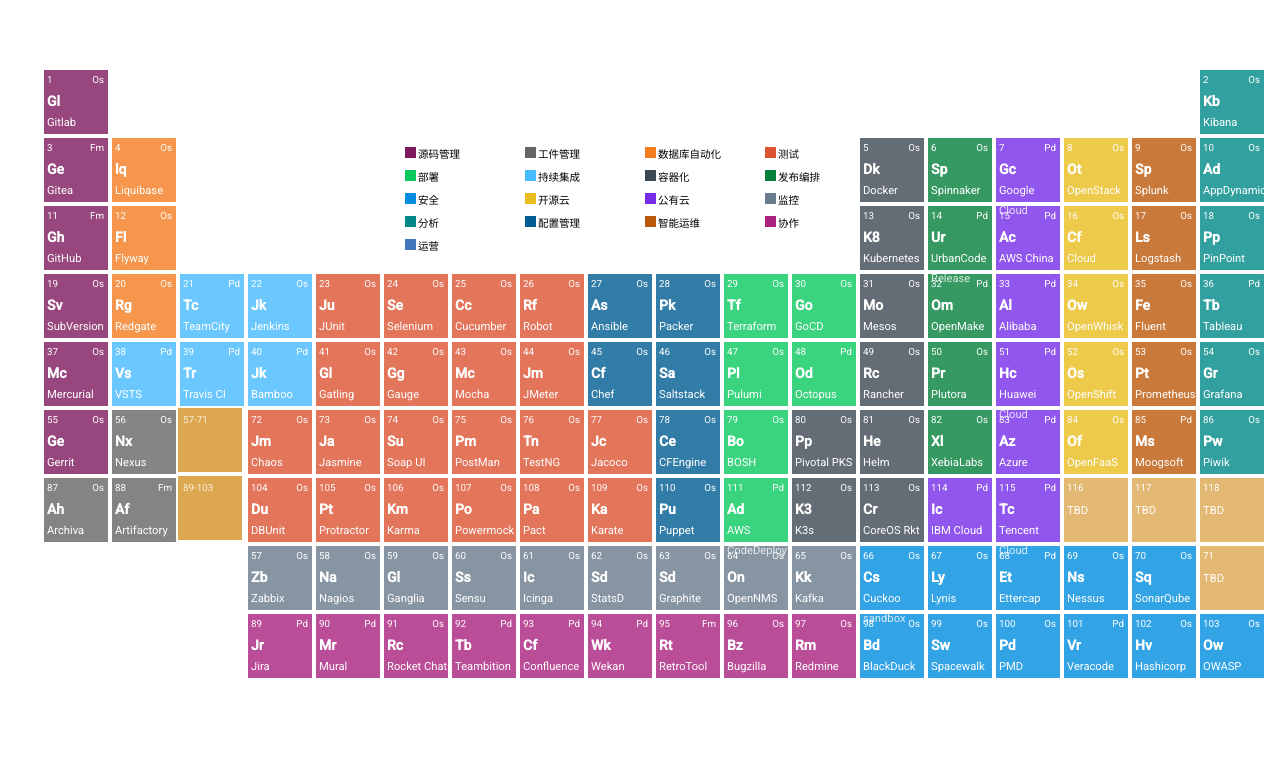
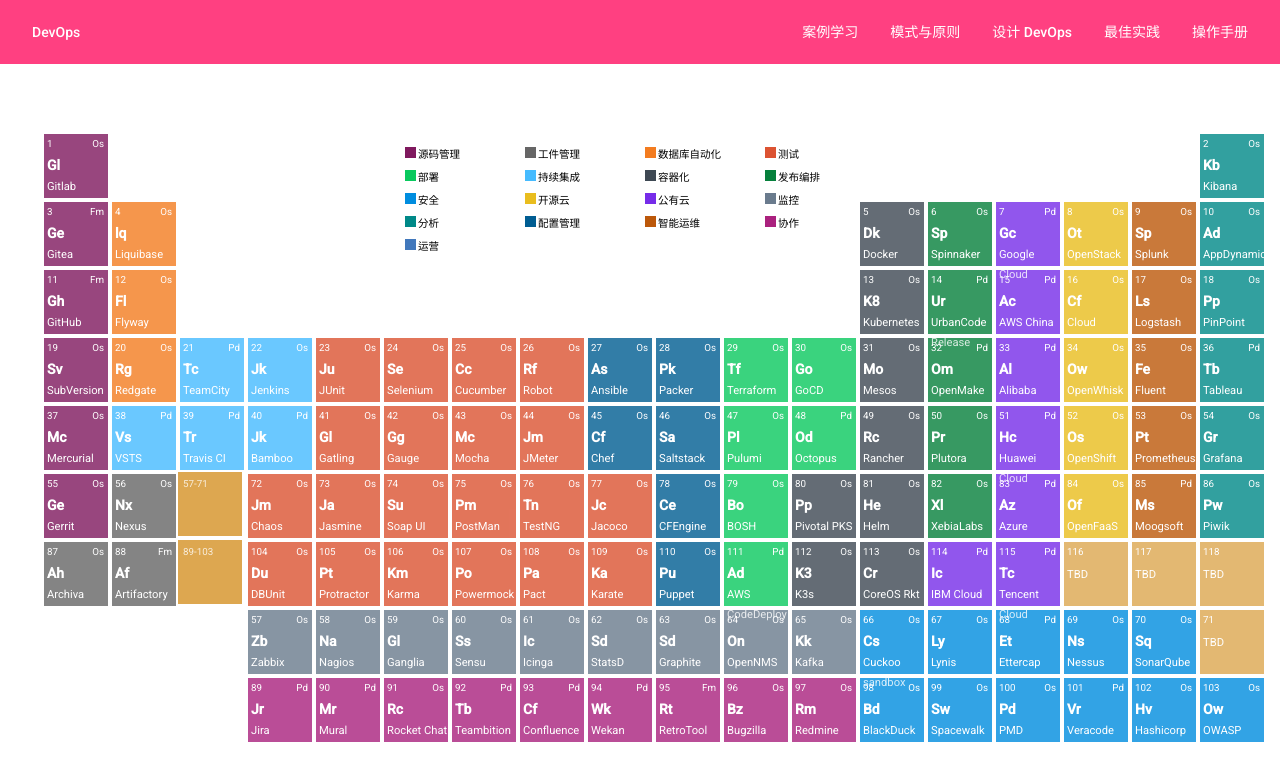
Before and after one commit to phodal/ledge, an Angular app: page /home in a window 1280 px wide. Shown: the top 780 px of the page. Built offline with nearby package versions, Linux system fonts and the light colour scheme.

Commit message:
feat: init url

```diff
--- a/src/app/app.component.html
+++ b/src/app/app.component.html
@@ -1 +1,15 @@
+<mat-toolbar color="accent">
+    <mat-toolbar-row>
+        <button mat-button routerLink="/home" routerLinkActive="active">DevOps</button>
+        <span class="spacer"></span>
+        <div class="right">
+            <button mat-button>案例学习</button>
+            <button mat-button>模式与原则</button>
+            <button mat-button>设计 DevOps</button>
+            <button mat-button>最佳实践</button>
+            <button mat-button>操作手册</button>
+        </div>
+    </mat-toolbar-row>
+</mat-toolbar>
+
 <router-outlet></router-outlet>
--- a/src/app/app.component.scss
+++ b/src/app/app.component.scss
@@ -0,0 +1,3 @@
+.spacer {
+  flex: 1 1 auto;
+}
--- a/src/app/app.module.ts
+++ b/src/app/app.module.ts
@@ -14,6 +14,7 @@
 import { HttpClientModule } from '@angular/common/http';
 import { HomeComponent } from './presentation/home/home.component';
 import { BrowserAnimationsModule } from '@angular/platform-browser/animations';
+import { CustomMaterialModule } from './shared/custom-material.module';
 
 @NgModule({
   declarations: [
@@ -33,7 +34,8 @@
     BrowserModule,
     AppRoutingModule,
     HttpClientModule,
-    BrowserAnimationsModule
+    BrowserAnimationsModule,
+    CustomMaterialModule,
   ],
   providers: [Title],
   bootstrap: [AppComponent]
--- a/src/app/presentation/home/home.component.html
+++ b/src/app/presentation/home/home.component.html
@@ -1,8 +1,4 @@
-<!--The content below is only a placeholder and can be replaced.-->
 <div class="container">
-<!--    <app-selection-bar-->
-<!--            (highlightElement)="highlightElement($event)"-->
-<!--            [currentAtomCategory]="category"></app-selection-bar>-->
     <app-periodic-table
             [selectedMetal]="highlightState"
             (currentAtomCategory)="setCurrentAtomCategory($event)"></app-periodic-table>
--- /dev/null
+++ b/src/app/shared/custom-material.module.ts
@@ -0,0 +1,21 @@
+import { NgModule } from '@angular/core';
+import { MatToolbarModule } from '@angular/material/toolbar';
+import { MatButtonModule } from '@angular/material/button';
+import { MatMenuModule } from '@angular/material/menu';
+
+const modules = [
+  MatToolbarModule,
+  MatButtonModule,
+  MatMenuModule
+];
+
+@NgModule({
+  imports: modules,
+  declarations: [],
+  providers: [
+  ],
+  exports: modules,
+  entryComponents: []
+})
+export class CustomMaterialModule {
+}
```
